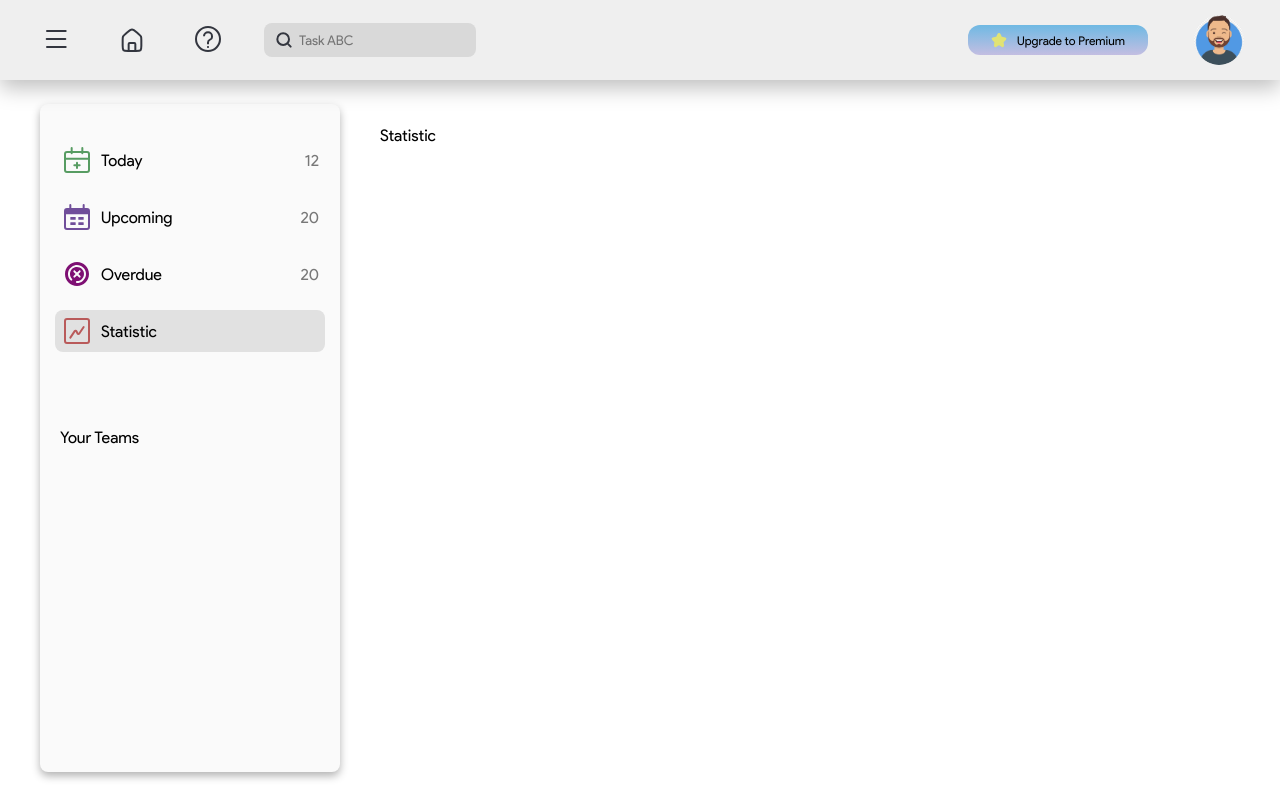
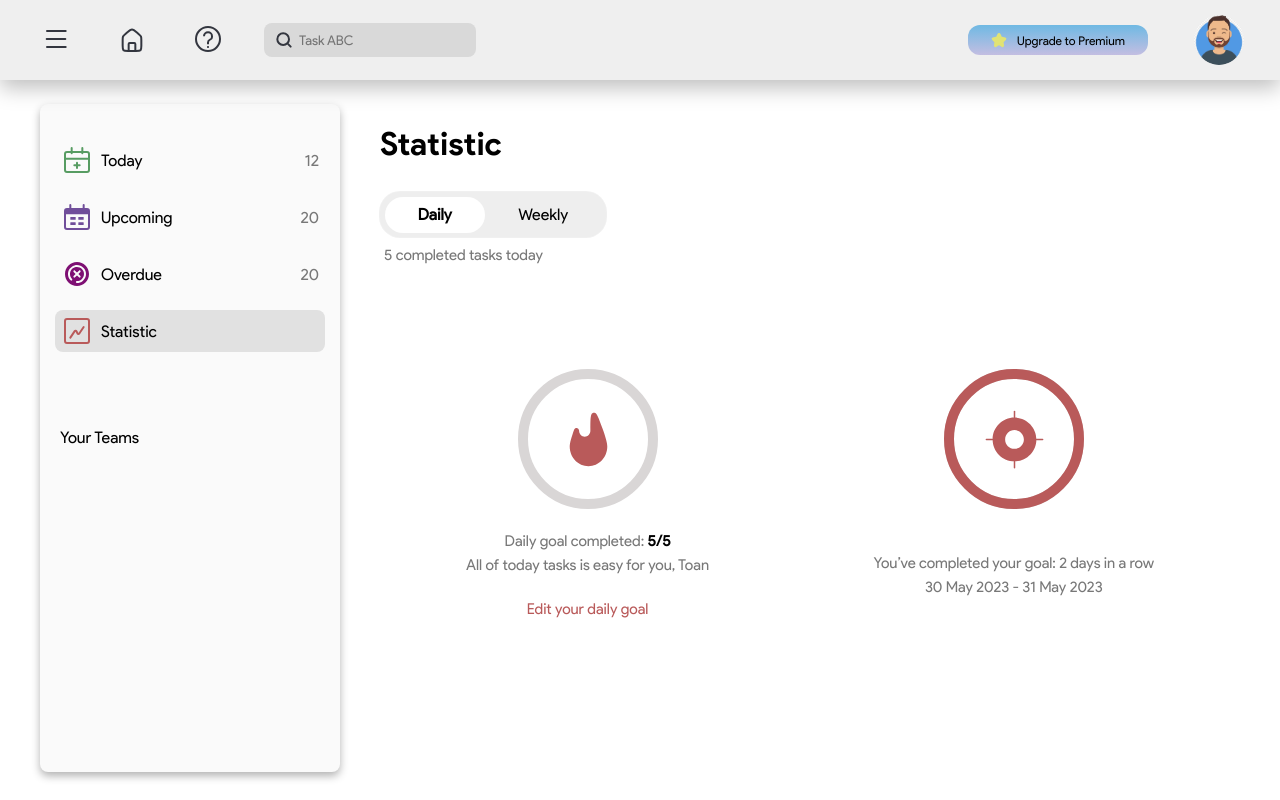
Before and after one commit to tasker-app/tasker-client, a React (Vite) app: page / in a window 1280 px wide. Both pictures are taken after a click on the button "Statistic". Built offline with nearby package versions, Linux system fonts and the light colour scheme.

Commit message:
feat: statistic daily page

```diff
--- a/src/components/DashboardContent/DashboardContent.tsx
+++ b/src/components/DashboardContent/DashboardContent.tsx
@@ -2,6 +2,7 @@ import styled from 'styled-components'
 
 import { CompleteToast } from '@/components/CompleteToast'
 
+import { DashboardStatistic } from './DashboardStatistic'
 import { DashboardToday } from './DashboardToday'
 import { DashboardUpcoming } from './DashboardUpcoming'
 
@@ -28,7 +29,7 @@ export const DashboardContent = ({ isNavOpen, activeNavbar }: DashboardContentPr
         {activeNavbar === 'Today' && <DashboardToday />}
         {activeNavbar === 'Upcoming' && <DashboardUpcoming />}
         {activeNavbar === 'Overdue' && <div>Completed</div>}
-        {activeNavbar === 'Statistic' && <div>Statistic</div>}
+        {activeNavbar === 'Statistic' && <DashboardStatistic />}
       </Content>
       <CompleteToast />
     </DashboardContentContainer>
--- /dev/null
+++ b/src/components/DashboardContent/DashboardStatistic.tsx
@@ -0,0 +1,161 @@
+import { useState } from 'react'
+import styled from 'styled-components'
+
+import { ReactComponent as FireIcon } from '@/assets/icons/fire.svg'
+import { ReactComponent as GoalIcon } from '@/assets/icons/goal.svg'
+import { Text } from '@/components/Common'
+
+import { StatictisCircle } from './StatisticCircle'
+
+const Title = styled.div`
+  display: flex;
+  align-items: center;
+  gap: 20px;
+`
+const StatisticContent = styled.div`
+  padding-top: 32px;
+  height: calc(100vh - 80px - 24px - 24px - 41px - 35px - 60px - 58px);
+  position: relative;
+`
+const Option = styled.div`
+  position: relative;
+  display: flex;
+  flex-wrap: wrap;
+  border-radius: 20px;
+  background-color: #eee;
+  box-sizing: border-box;
+  box-shadow: 0 0 0px 1px rgba(0, 0, 0, 0.06);
+  padding: 4.5px;
+  width: 226px;
+  height: 45px;
+  font-size: 16px;
+  transition: background-color 0.3s ease-in-out;
+
+  input:checked + span {
+    background-color: #fff;
+    font-weight: 600;
+  }
+`
+const Radio = styled.label`
+  flex: 1 1 auto;
+  text-align: center;
+`
+const RadioInput = styled.input`
+  display: none;
+`
+const OptionName = styled.span`
+  height: 20px;
+  display: flex;
+  cursor: pointer;
+  align-items: center;
+  justify-content: center;
+  border-radius: 20px;
+  border: none;
+  padding: 0.5rem 0;
+  color: #000000;
+  transition: background-color 0.3s ease-in-out;
+
+  input:checked + & {
+    background-color: #fff;
+    font-weight: 600;
+  }
+`
+const Note = styled.div`
+  margin-top: 10px;
+  margin-left: 4px;
+`
+
+const Content = styled.div`
+  display: flex;
+  width: 80%;
+  margin-top: 80px;
+  position: absolute;
+  top: 50%;
+  left: 50%;
+  transform: translate(-50%, -50%);
+  justify-content: space-between;
+`
+const Statistic = styled.div`
+  display: grid;
+  justify-items: center;
+`
+const StaticText = styled.div`
+  text-align: center;
+  margin-top: 20px;
+  line-height: 1.5;
+`
+const EditGoal = styled.div`
+  margin-top: 20px;
+  cursor: pointer;
+  &:hover {
+    text-decoration: underline;
+    text-decoration-color: #b95a5a;
+  }
+`
+
+export const DashboardStatistic = () => {
+  const [selectedOption, setSelectedOption] = useState('daily')
+
+  return (
+    <>
+      <Title>
+        <Text size={32} type="bold">
+          Statistic
+        </Text>
+      </Title>
+      <StatisticContent>
+        <Option>
+          <Radio onClick={() => setSelectedOption('daily')}>
+            <RadioInput checked={selectedOption === 'daily'} name="radio" type="radio" />
+            <OptionName>Daily</OptionName>
+          </Radio>
+          <Radio onClick={() => setSelectedOption('weekly')}>
+            <RadioInput checked={selectedOption === 'weekly'} name="radio" type="radio" />
+            <OptionName>Weekly</OptionName>
+          </Radio>
+        </Option>
+        <Note>
+          <Text color="#787878" size={15}>
+            5 completed tasks today
+          </Text>
+        </Note>
+
+        <Content>
+          <Statistic>
+            <StatictisCircle completedWorkload={0} iconSize={55} totalWorkload={100}>
+              <FireIcon height={55} width={55} />
+            </StatictisCircle>
+            <StaticText>
+              <Text color="#787878" size={15}>
+                Daily goal completed:<span style={{ color: 'black', fontWeight: 700 }}> 5/5</span>
+              </Text>
+              <br />
+              <Text color="#787878" size={15}>
+                All of today tasks is easy for you, Toan
+              </Text>
+              <EditGoal>
+                <Text color="#B95A5A" size={15}>
+                  Edit your daily goal
+                </Text>
+              </EditGoal>
+            </StaticText>
+          </Statistic>
+          <Statistic>
+            <StatictisCircle completedWorkload={100} iconSize={75} totalWorkload={100}>
+              <GoalIcon height={75} width={75} />
+            </StatictisCircle>
+            <StaticText>
+              <Text color="#787878" size={15}>
+                You’ve completed your goal: 2 days in a row
+              </Text>
+              <br />
+              <Text color="#787878" size={15}>
+                30 May 2023 - 31 May 2023
+              </Text>
+            </StaticText>
+          </Statistic>
+        </Content>
+      </StatisticContent>
+    </>
+  )
+}
--- a/src/components/DashboardContent/DashboardUpcoming.tsx
+++ b/src/components/DashboardContent/DashboardUpcoming.tsx
@@ -83,7 +83,7 @@ const TodayButton = styled.button`
 const UpcomingContent = styled.div`
   min-width: 100px;
   margin-left: 35px;
-  height: calc(100vh - 80px - 24px - 24px - 41px - 35px - 60px - 24px);
+  height: calc(100vh - 80px - 24px - 24px - 41px - 35px - 60px - 58px);
   overflow-y: scroll;
   overflow-x: hidden;
 
--- /dev/null
+++ b/src/components/DashboardContent/StatisticCircle.tsx
@@ -0,0 +1,56 @@
+import { motion } from 'framer-motion'
+import React from 'react'
+
+type StatictisCircleProps = {
+  children: React.ReactNode
+  totalWorkload: number
+  completedWorkload: number
+  iconSize: number
+}
+
+export const StatictisCircle = ({ iconSize, totalWorkload, completedWorkload, children }: StatictisCircleProps) => {
+  const radius = 70
+
+  const strokeWidth = 10
+  const percent = (completedWorkload / totalWorkload) * 100
+  const circumference = 2 * Math.PI * (radius - strokeWidth / 2)
+  const strokeDasharray = circumference
+  const strokeDashoffset = ((100 - percent) / 100) * circumference
+
+  return (
+    <svg height={radius * 2} width={radius * 2}>
+      <circle
+        cx={radius}
+        cy={radius}
+        fill="transparent"
+        r={radius - strokeWidth / 2}
+        stroke="#D9D6D6"
+        strokeWidth={strokeWidth}
+      />
+      <motion.circle
+        animate={{ strokeDashoffset }}
+        cx={radius}
+        cy={radius}
+        fill="transparent"
+        initial={{ strokeDashoffset: circumference }}
+        r={radius - strokeWidth / 2}
+        stroke="#B95A5A"
+        strokeDasharray={strokeDasharray}
+        strokeWidth={strokeWidth}
+        transform={`rotate(-90 ${radius} ${radius})`}
+        transition={{ duration: 1, ease: 'easeInOut' }}
+      />
+      <g>
+        <foreignObject
+          height={iconSize}
+          style={{ display: 'flex', justifyContent: 'center', alignItems: 'center' }}
+          width={iconSize}
+          x={radius - iconSize / 2}
+          y={radius - iconSize / 2}
+        >
+          <div>{children}</div>
+        </foreignObject>
+      </g>
+    </svg>
+  )
+}
```
Also changed, not shown: src/assets/icons/fire.svg (added), src/assets/icons/goal.svg (added).
